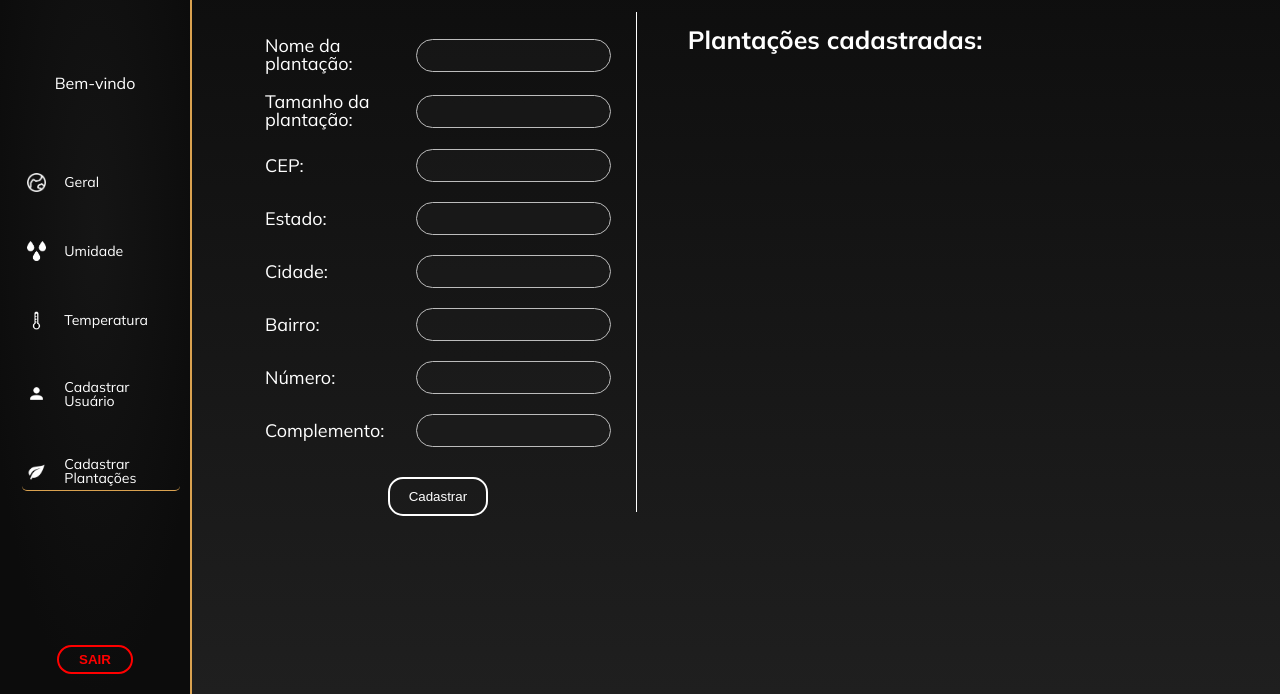
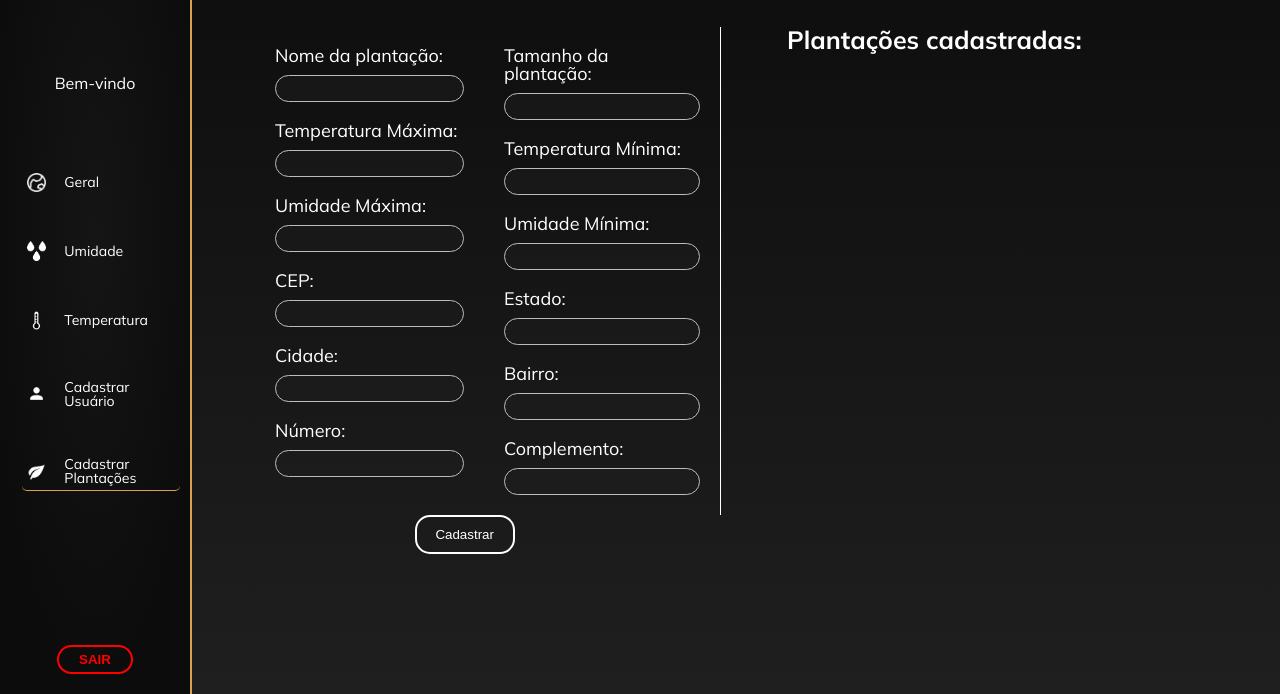
Before and after one commit to Improvment-Cocoa/site-cocoatechnology, a website: page site/public/dashboard/cadastro-plantacao.html in a window 1280 px wide. Shown: the part 106-800 px from the top of the page. Drawn offline with Linux system fonts and the light colour scheme.

Commit message:
Cadastro de Plantações HTML e CSS

```diff
--- a/site/public/css/cadastro-plantacao.css
+++ b/site/public/css/cadastro-plantacao.css
@@ -172,7 +172,7 @@ nav button:hover {
     padding: 2rem 3rem;
     margin-left: 15%;
     gap: 5vh;
-    overflow: hidden;
+    overflow: auto;
 }
 
 .first-div-container {
@@ -195,25 +195,32 @@ nav button:hover {
     padding: 1vh 0
 }
 
-.formulario{
+.cadastro{
     display: flex;
     margin-top: 30px;
     height: 500px;
 }
 
-.campos{
-    width: 40%;
+.formulario{
     display: flex;
     flex-direction: column;
+    width: 50%;
+    padding: 15px;
+}
+
+.campos{
+    display: flex;
     border-right: 1px white solid;
-    padding: 15px;
 }
 
 .campos div{
     margin: 10px;
     display: flex;
+    flex-direction: column;
+}
+
+.campos div div{
     justify-content: space-between;
-    align-items: center;
 }
 
 .campos span{
@@ -223,11 +230,12 @@ nav button:hover {
 
 .campos input{
     color: #FFF;
-    padding: 8px;
+    padding: 5px;
     border-radius: 25px;
     background-color: #1f1f1f6f;
     border: 1px solid #bcbcbc;
     transition: 0.5s ease-in-out;
+    margin-top: 10px
 }
 
 .campos input:hover {
@@ -245,10 +253,10 @@ nav button:hover {
     box-shadow: 2px 1px 2px #FFF;
 }
 
-.btn div{
+.btn{
     display: flex;
     justify-content: center;
-    width: 100%;
+    width: 90%;
 }
 
 .btn button{
--- a/site/public/dashboard/cadastro-plantacao.html
+++ b/site/public/dashboard/cadastro-plantacao.html
@@ -55,49 +55,83 @@
                 <div class="titulo">
                     <h1>Cadastro das plantações</h1>
                 </div>
+                <div class="cadastro">
                     <div class="formulario">
                         <div class="campos">
+                            <div>
                                 <div>
                                     <span>Nome da plantação:</span>
                                     <input id="input_nomePlantacao">
                                 </div>
+
+                                <div>
+                                    <span>Temperatura Máxima:</span>
+                                    <input id="input_tempMaxima">
+                                </div>
+
+                                <div>
+                                    <span>Umidade Máxima:</span>
+                                    <input id="input_umidMaxima">
+                                </div>
+
+                                <div>
+                                    <span>CEP:</span>
+                                    <input id="input_cepPlantacao">
+                                </div>
+
+                                <div>
+                                    <span>Cidade:</span>
+                                    <input id="input_cidadePlantacao">
+                                </div>
+
+                                <div>
+                                    <span>Número:</span>
+                                    <input id="input_numeroPlantacao">
+                                </div>
+
+                            </div>
+
+                            <div>
+
                                 <div>
                                     <span>Tamanho da plantação:</span>
                                     <input id="input_tamanhoPlantacao">
                                 </div>
+
                                 <div>
-                            <span>CEP:</span>
-                            <input id="input_cepPlantacao">
+                                    <span>Temperatura Mínima:</span>
+                                    <input id="input_tempMinima">
                                 </div>
+
+                                <div>
+                                    <span>Umidade Mínima:</span>
+                                    <input id="input_umidMinima">
+                                </div>
+
                                 <div>
                                     <span>Estado:</span>
                                     <input id="input_estadoPlantacao">
                                 </div>
-                        <div>
-                            <span>Cidade:</span>
-                            <input id="input_cidadePlantacao">
-                        </div>
+
                                 <div>
                                     <span>Bairro:</span>
                                     <input id="input_bairroPlantacao">
                                 </div>
-                        <div>
-                            <span>Número:</span>
-                            <input id="input_numeroPlantacao">
-                        </div>
+
+
                                 <div>
                                     <span>Complemento:</span>
                                     <input id="input_complementoPlantacao">
                                 </div>
-
-                        <div class="btn">
-                            <div>
-                                <button>Cadastrar</button>
                             </div>
                         </div>
 
+                        <div class="btn">
+                            <button>Cadastrar</button>
+                        </div>
 
                     </div>
+
 
                     <div class="plantacoes">
                         <h1>Plantações cadastradas:</h1>
```
Lines whose indentation alone changed are shown as unchanged.
